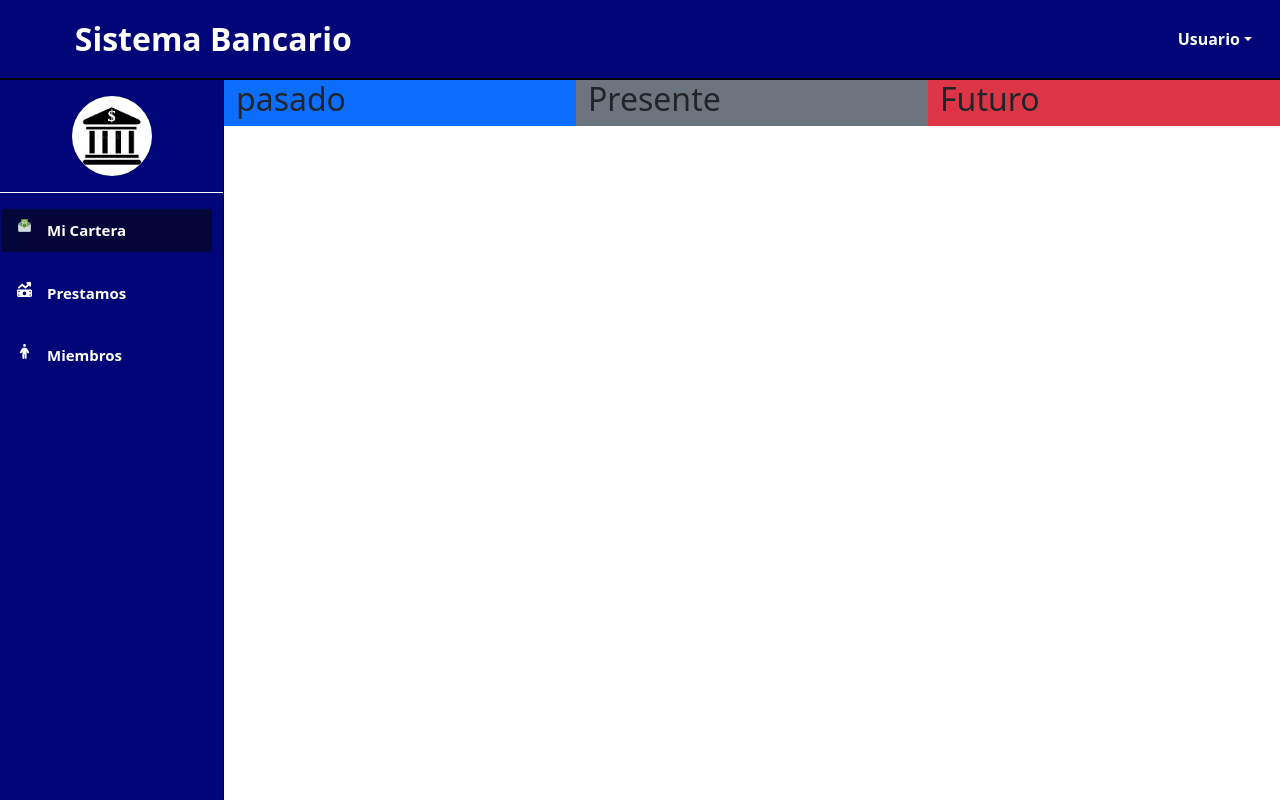
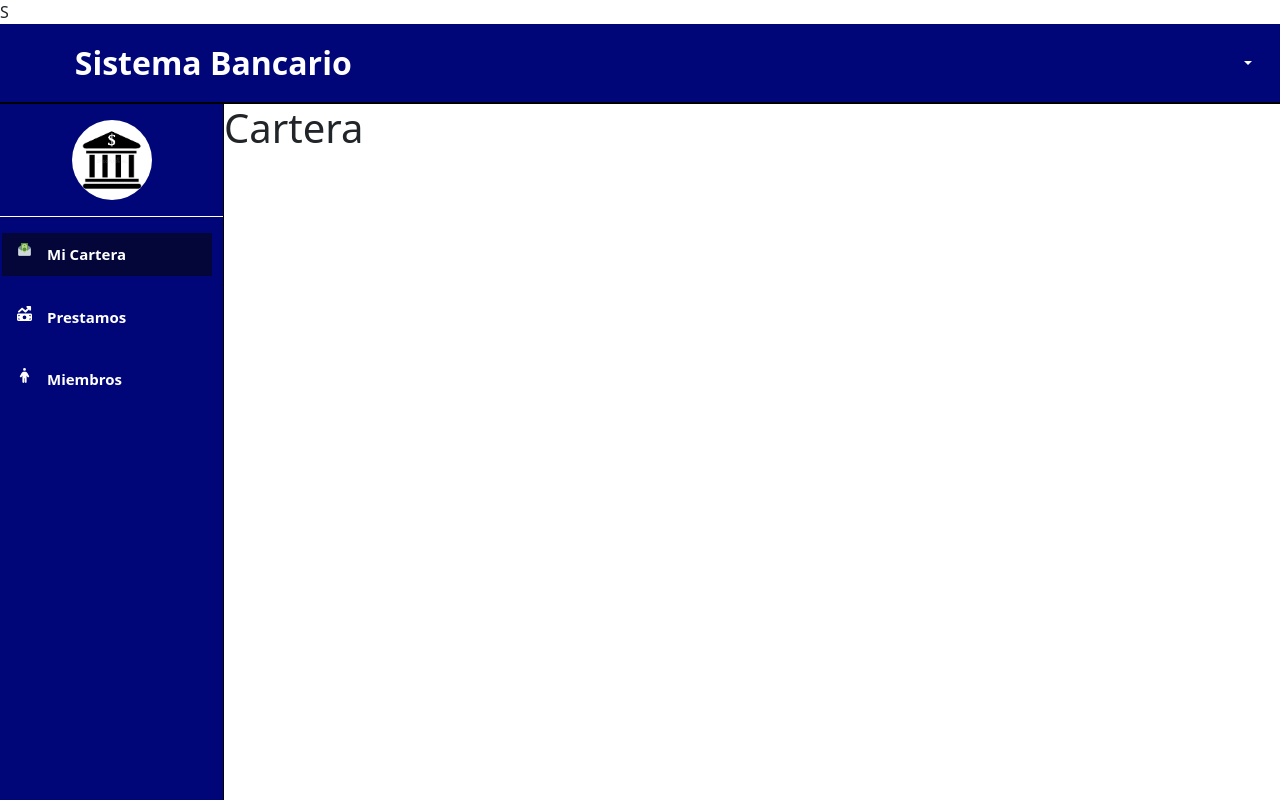
Before and after one commit to allanDev9/sistema-prestamos, a React (Create React App) app: page /cartera in a window 1280 px wide. Built offline with nearby package versions, Linux system fonts and the light colour scheme.

Commit message:
validaciones

```diff
--- a/package.json
+++ b/package.json
@@ -41,5 +41,10 @@
       "last 1 firefox version",
       "last 1 safari version"
     ]
+  },
+  "devDependencies": {
+    "webpack": "^5.97.1",
+    "webpack-cli": "^6.0.1",
+    "webpack-dev-server": "^5.2.0"
   }
 }
--- a/public/index.html
+++ b/public/index.html
@@ -4,9 +4,9 @@
     <meta charset="utf-8" />
     <link rel="icon" href="%PUBLIC_URL%/favicon.ico" />
     <meta name="viewport" content="width=device-width, initial-scale=1" />
-    <meta name="theme-color" content="#000000" />
+    <meta name="theme-color" content="#000000" />S
     <meta
-      name="description"
+      name="description"S
       content="Web site created using create-react-app"
     />
     <link rel="apple-touch-icon" href="%PUBLIC_URL%/logo192.png" />
--- a/src/App.jsx
+++ b/src/App.jsx
@@ -1,4 +1,5 @@
 import "./App.css";
+import { useState } from "react";
 import "primereact/resources/themes/lara-light-cyan/theme.css";
 import { BrowserRouter as Router, Routes, Route, Navigate } from "react-router-dom";
 import Navbar from "./components/Navbar.jsx";
@@ -9,15 +10,20 @@ import Prestamos from "./pages/Prestamos.jsx";
 import Miembros from "./pages/Miembros.jsx";
 
 export default function App() {
+  const [username, setUsername] = useState('');
+
+  const handleLogin = (username) => {
+    setUsername(username);
+  }
   return (
     <Router>
       <Routes>
-        <Route path="/login" element={<Login />} />
+        <Route path="/login" element={<Login onLogin={ handleLogin} />} />
         <Route
           path="*"
           element={
             <>
-              <Navbar />
+              <Navbar isUsername={username}/>
               <div className="flex">
                 <Sidebar />
                 <div className="content">
--- a/src/components/Login.jsx
+++ b/src/components/Login.jsx
@@ -3,13 +3,15 @@ import { Message } from "primereact/message";
 import { InputText } from "primereact/inputtext";
 import "./Login.css";
 import { useNavigate } from "react-router-dom";
+import { Alert } from "reactstrap";
 
-export function Form() {
+export function Form({ onLogin }) {
   const [isUsername, setUsername] = useState("");
   const [isPassword, setPassword] = useState("");
   const [isUsernameError, setUsernameError] = useState("");
   const [isPasswordError, setPasswordError] = useState("");
   const navigate = useNavigate();
+  console.log(isUsername);
 
   const handleValidation = (e) => {
     e.preventDefault();
@@ -28,8 +30,16 @@ export function Form() {
     } else {
       setPasswordError("");
     }
+    if (isPassword.length < 8) {
+      setPasswordError("Minimum 8 characters required");
+      isValid = false;
+    }
+    // if (isPassword.length === '') {
+    //   setPasswordError("");
+    // }
 
     if (isValid) {
+      onLogin(isUsername);
       navigate("/cartera");
     }
   };
@@ -53,7 +63,7 @@ export function Form() {
               onChange={(e) => setUsername(e.target.value)}
               className={isUsername ? 'p-invalid mr-2' : 'mr-2'}
             />
-            {isUsernameError && <Message severity="error" text={isUsernameError} />}
+            {isUsernameError && <Alert color="warning">{isUsernameError}</Alert>}
           </div>
           <div className="flex flex-wrap align-items-center gap-2">
             <label htmlFor="password" className="p-sr-only">
@@ -67,7 +77,7 @@ export function Form() {
               onChange={(e) => setPassword(e.target.value)}
               className={isPassword ? 'p-invalid mr-2' : 'mr-2'}
             />
-            {isPasswordError && <Message severity="error" text={isPasswordError} />}
+            {isPasswordError && <Alert color="warning">{isPasswordError}</Alert>}
           </div>
           <div className="container-btn">
             <button className="btn-login" onClick={handleValidation}>Enviar</button>
--- a/src/components/Navbar.jsx
+++ b/src/components/Navbar.jsx
@@ -10,8 +10,15 @@ import {
   DropdownMenu,
   DropdownItem,
 } from 'reactstrap';
+import { useNavigate } from "react-router-dom";
 
-export default function NavbarNav(args) {
+export default function NavbarNav({ isUsername ,...args }) {
+  const navigate = useNavigate();
+
+  const logout = () => {
+    navigate('/login');
+  };
+
   return (
     <div>
       <Navbar style={{ height: '80px'}} {...args}>
@@ -19,13 +26,13 @@ export default function NavbarNav(args) {
         <Nav>
           <UncontrolledDropdown nav inNavbar>
             <DropdownToggle nav caret className='text-white fw-bold'>
-              Usuario
+              {isUsername}
             </DropdownToggle>
             <DropdownMenu right>
               <DropdownItem>Mi perfil</DropdownItem>
               <DropdownItem>Configuración</DropdownItem>
               <DropdownItem divider />
-              <DropdownItem>Cerrar sesión</DropdownItem>
+              <DropdownItem onClick={logout}>Cerrar sesión</DropdownItem>
             </DropdownMenu>
           </UncontrolledDropdown>
         </Nav>
--- a/src/components/Sidebar.jsx
+++ b/src/components/Sidebar.jsx
@@ -7,7 +7,7 @@ import { FaPerson } from "react-icons/fa6";
 import LogoSistema from './img/logo-sistema.png';
 
 export default function Sidebar() {
-  const [activeLink, setActiveLink] = useState("/cartera");
+  const [activeLink, setActiveLink] = useState("");
 
   const handleActiveLink = (link) => {
     setActiveLink(link);
--- a/src/pages/Cartera.jsx
+++ b/src/pages/Cartera.jsx
@@ -4,19 +4,7 @@ import { Container, Row, Col } from 'reactstrap'
 export default function Cartera() {
     return (
         <>
-            <Container>
-                <Row>
-                    <Col xs='4' className='bg-primary'>
-                        <h2>pasado</h2>
-                    </Col>
-                    <Col xs='4' className='bg-secondary'>
-                        <h2>Presente</h2>
-                    </Col>
-                    <Col xs='4' className='bg-danger'>
-                        <h2>Futuro</h2>
-                    </Col>
-                </Row>
-            </Container>
+            <h1>Cartera</h1>
         </>
     )
 }
```
Also changed, not shown: 1 other file (tests, documents, lock files or other folders).
